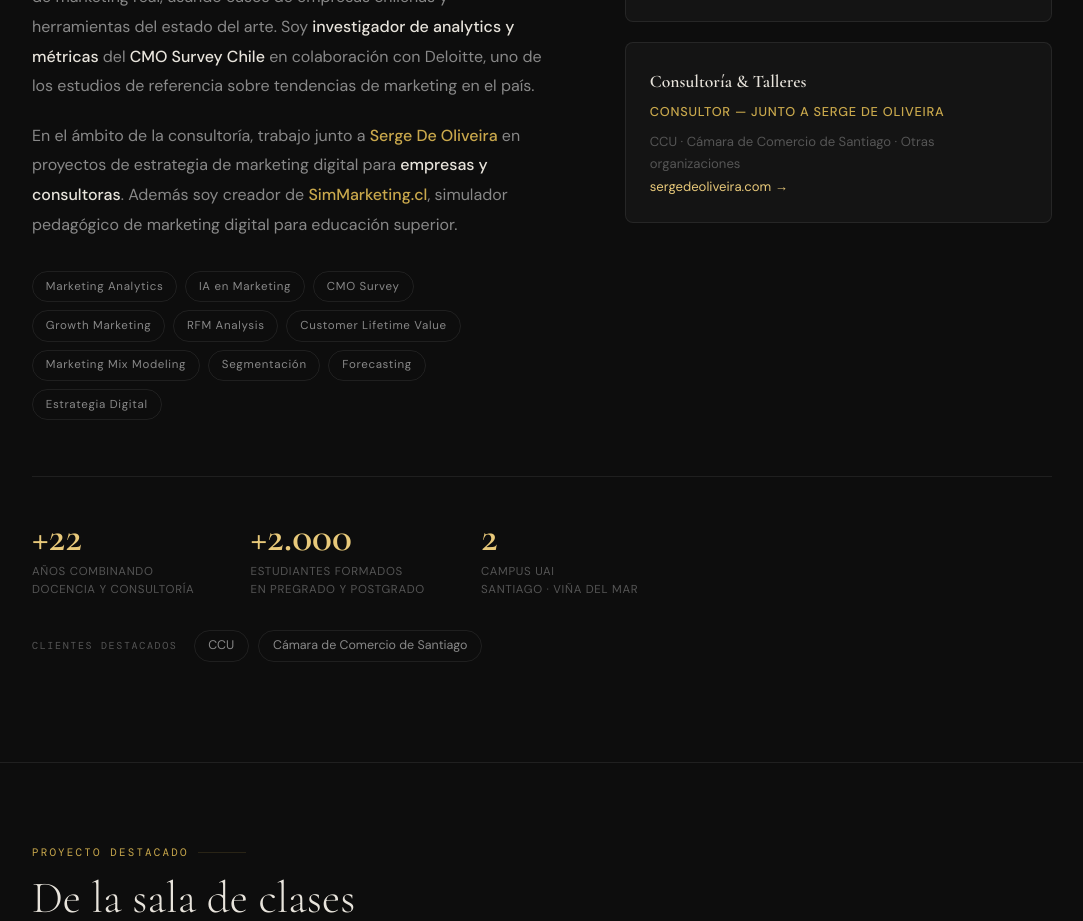
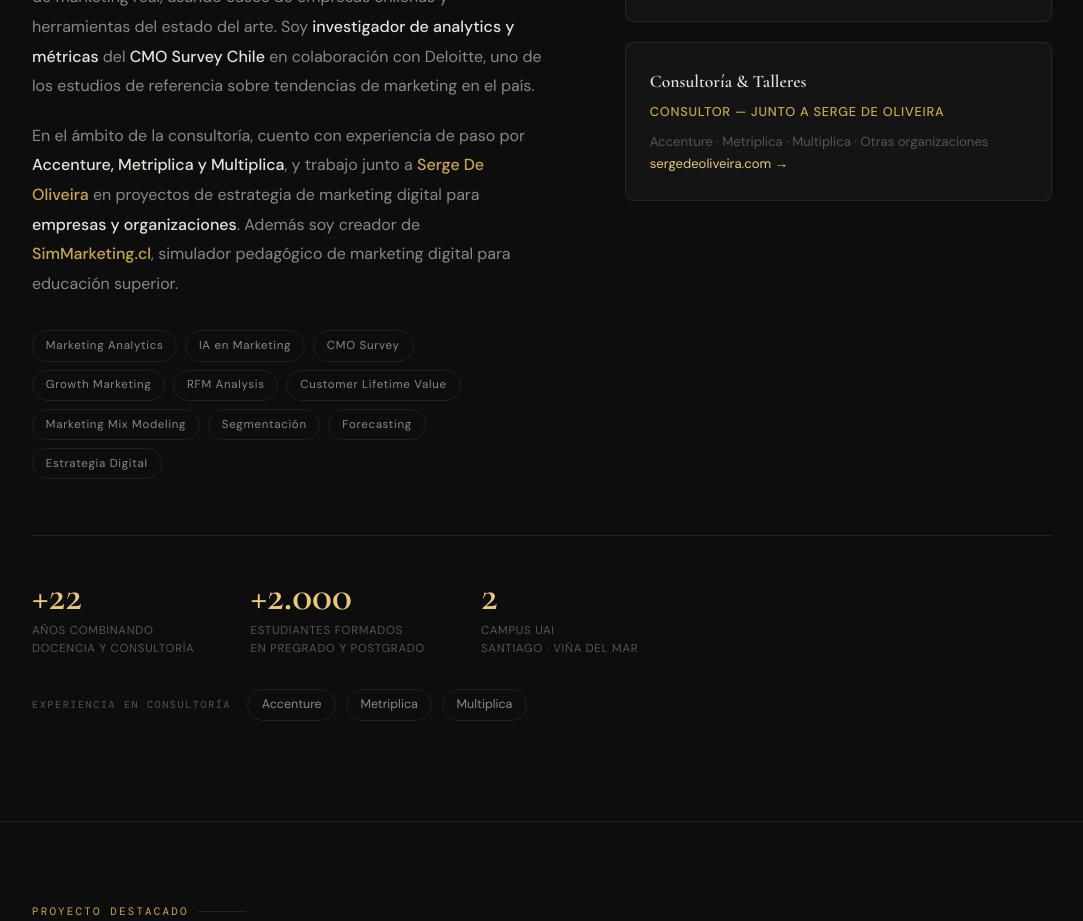
Before and after one commit to pcastrog-test/patriciocastro.cl, a plain HTML site: page index.html in a window 1280 px wide. Shown: the part 1248-2169 px from the top of the page, without its empty margins (98-1181 px from the left). Drawn offline with nearby package versions, Linux system fonts and the light colour scheme.

Commit message:
Update index.html

```diff
--- a/index.html
+++ b/index.html
@@ -455,7 +455,7 @@
           <h2>Puente entre <em>datos</em><br>y decisiones de marketing</h2>
           <p>Soy <strong>Docente Asistente</strong> en Universidad Adolfo Ibáñez, donde enseño en la <strong>Escuela de Negocios, la Facultad de Ingeniería y Ciencias y la Escuela de Comunicaciones</strong>, tanto en pregrado como en postgrado, en los campus de Santiago y Viña del Mar.</p>
           <p>Mi enfoque está en conectar la analítica de datos con la estrategia de marketing real, usando casos de empresas chilenas y herramientas del estado del arte. Soy <strong>investigador de analytics y métricas</strong> del <strong>CMO Survey Chile</strong> en colaboración con Deloitte, uno de los estudios de referencia sobre tendencias de marketing en el país.</p>
-          <p>En el ámbito de la consultoría, trabajo junto a <strong><a href="https://sergedeoliveira.com/" target="_blank" rel="noopener">Serge De Oliveira</a></strong> en proyectos de estrategia de marketing digital para <strong>empresas y consultoras</strong>. Además soy creador de <strong><a href="https://simmarketing.cl/" target="_blank" rel="noopener">SimMarketing.cl</a></strong>, simulador pedagógico de marketing digital para educación superior.</p>
+          <p>En el ámbito de la consultoría, cuento con experiencia de paso por <strong>Accenture, Metriplica y Multiplica</strong>, y trabajo junto a <strong><a href="https://sergedeoliveira.com/" target="_blank" rel="noopener">Serge De Oliveira</a></strong> en proyectos de estrategia de marketing digital para <strong>empresas y organizaciones</strong>. Además soy creador de <strong><a href="https://simmarketing.cl/" target="_blank" rel="noopener">SimMarketing.cl</a></strong>, simulador pedagógico de marketing digital para educación superior.</p>
           <div class="tag-cloud">
             <span class="tag">Marketing Analytics</span>
             <span class="tag">IA en Marketing</span>
@@ -483,7 +483,7 @@
           <div class="affiliation-card">
             <div class="org">Consultoría & Talleres</div>
             <div class="role">Consultor — junto a Serge De Oliveira</div>
-            <div class="detail">CCU · Cámara de Comercio de Santiago · Otras organizaciones<br><a href="https://sergedeoliveira.com/" target="_blank" rel="noopener">sergedeoliveira.com →</a></div>
+            <div class="detail">Accenture · Metriplica · Multiplica · Otras organizaciones<br><a href="https://sergedeoliveira.com/" target="_blank" rel="noopener">sergedeoliveira.com →</a></div>
           </div>
         </div>
       </div>
@@ -505,10 +505,11 @@
           </div>
         </div>
         <div class="clients-row">
-          <span class="clients-label">Clientes destacados</span>
+          <span class="clients-label">Experiencia en consultoría</span>
           <div class="client-pills">
-            <span class="client-pill">CCU</span>
-            <span class="client-pill">Cámara de Comercio de Santiago</span>
+            <span class="client-pill">Accenture</span>
+            <span class="client-pill">Metriplica</span>
+            <span class="client-pill">Multiplica</span>
           </div>
         </div>
         <!--
```
